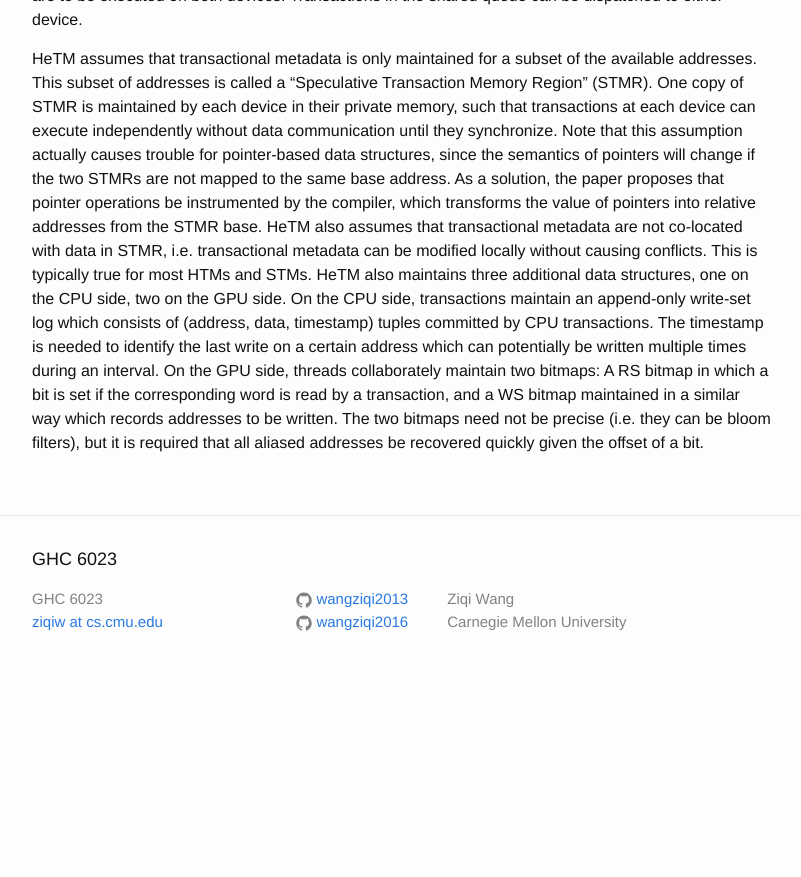
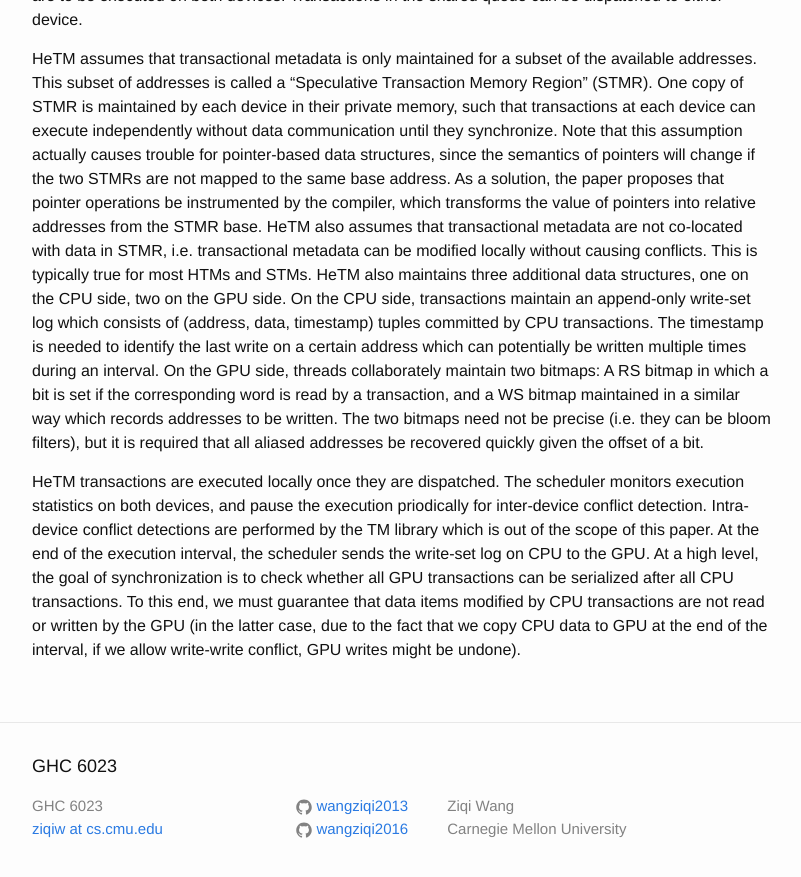
Before and after one commit to wangziqi2013/wangziqi2013.github.io, a Jekyll site: the page built from _posts/2019-10-20-hetm.markdown, in a window 1280 px wide and 900 px high, scrolled down 1258 px. Shown: the top 877 px of the window, without its empty margins (238-1039 px from the left). Built offline with Jekyll 4.4.1, drawn with Linux system fonts in a browser that asks for light colours; before the commit the page ends 1951 px from its top, so only the background shows below that.

Commit message:
Adding intervals

```diff
--- a/_posts/2019-10-20-hetm.markdown
+++ b/_posts/2019-10-20-hetm.markdown
@@ -56,3 +56,11 @@ threads collaborately maintain two bitmaps: A RS bitmap in which a bit is set if
 transaction, and a WS bitmap maintained in a similar way which records addresses to be written. The two bitmaps
 need not be precise (i.e. they can be bloom filters), but it is required that all aliased addresses be recovered quickly
 given the offset of a bit.
+
+HeTM transactions are executed locally once they are dispatched. The scheduler monitors execution statistics on both
+devices, and pause the execution priodically for inter-device conflict detection. Intra-device conflict detections
+are performed by the TM library which is out of the scope of this paper. At the end of the execution interval, the scheduler
+sends the write-set log on CPU to the GPU. At a high level, the goal of synchronization is to check whether all GPU
+transactions can be serialized after all CPU transactions. To this end, we must guarantee that data items modified by
+CPU transactions are not read or written by the GPU (in the latter case, due to the fact that we copy CPU data to
+GPU at the end of the interval, if we allow write-write conflict, GPU writes might be undone).
```
